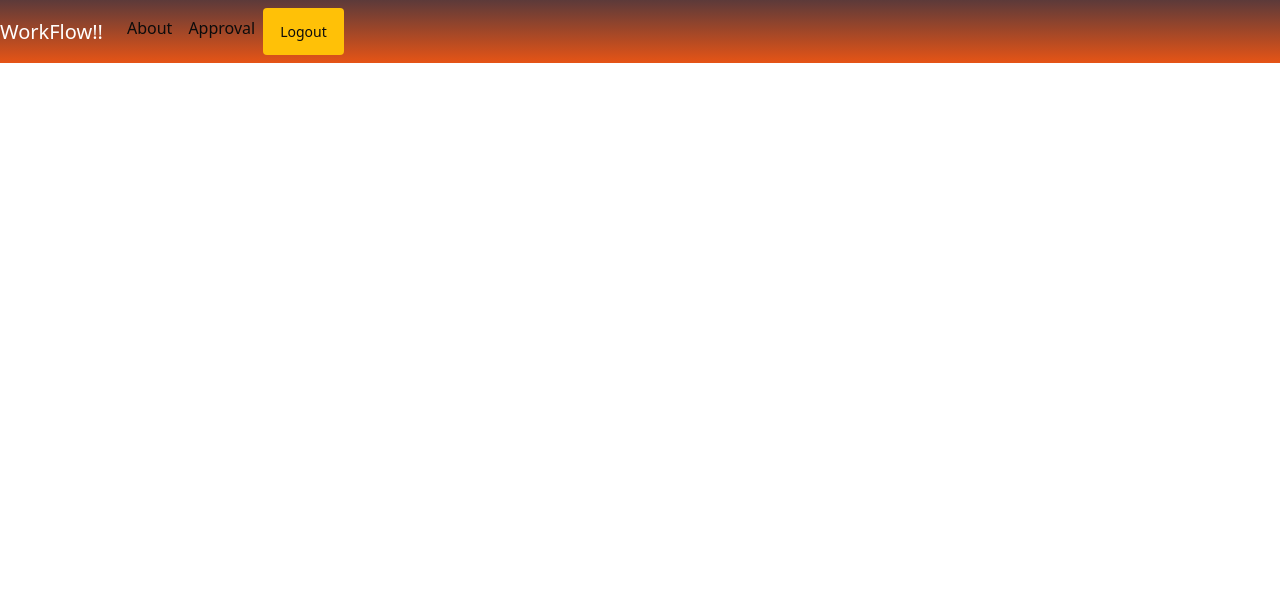
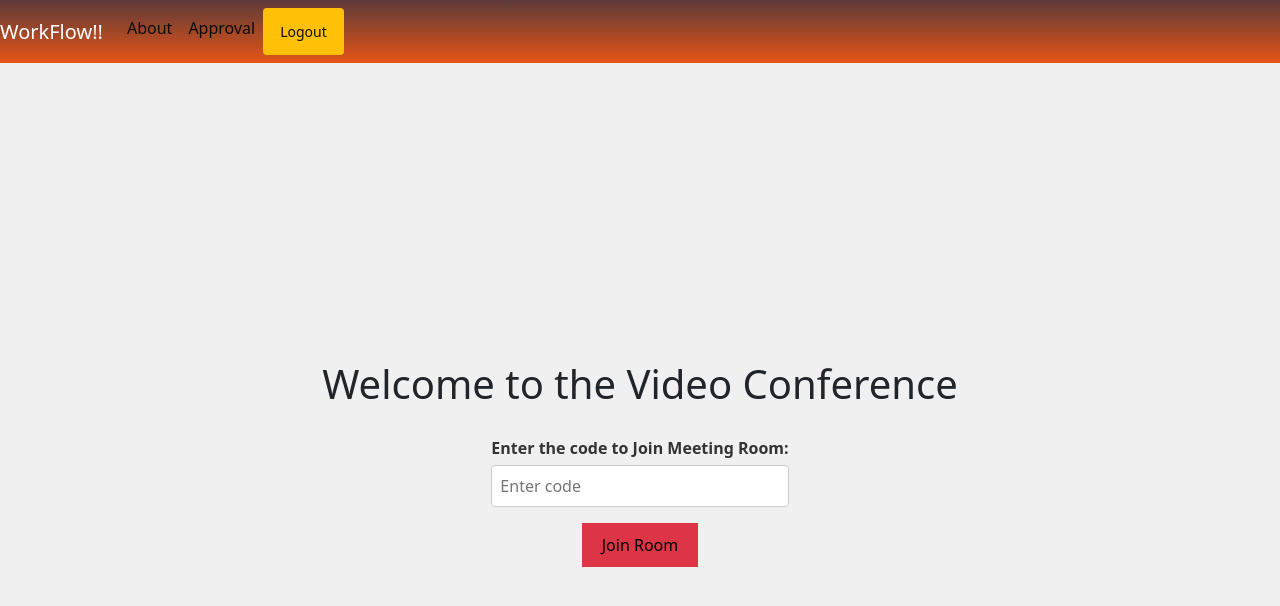
Before and after one commit to prachi-kush/EmployeeManagement, a React (Create React App) app: page /videoHome in a window 1280 px wide. Shown: the top 606 px of the page. Built offline with nearby package versions, Linux system fonts and the light colour scheme; sample sign-in values are in the browser's storage.

Commit message:
update User

```diff
--- a/package.json
+++ b/package.json
@@ -7,6 +7,7 @@
     "@testing-library/jest-dom": "^5.16.5",
     "@testing-library/react": "^13.4.0",
     "@testing-library/user-event": "^13.5.0",
+    "@zegocloud/zego-uikit-prebuilt": "^1.8.10",
     "axios": "^1.4.0",
     "bootstrap": "^5.3.0",
     "jwt-decode": "^3.1.2",
--- a/src/App.js
+++ b/src/App.js
@@ -16,6 +16,8 @@ import Contact from './component/modules/Contact';
  import About from './component/About';
  import Department from './component/modules/Department'
  import UpcomingBirthday from './component/modules/UpcomingBirthday';
+ import VideoHome from '../src/component/modules/videocall/VideoHome';
+ import VideoRoom from '../src/component/modules/videocall/VideoRoom';
 
  import PrivateComponent from './component/validation/PrivateComponent'
 
@@ -43,7 +45,8 @@ function App() {
        <Route  path='/about' element={<About/>}></Route>
        <Route  path='/department' element={<Department/>}></Route>
        <Route  path='/birthday' element={<UpcomingBirthday/>}></Route>
-
+       <Route path='/videoHome' element={<VideoHome/>}/>
+           <Route path='/videoRoom/:roomId' element={<VideoRoom/>}/>
        </Route>
        <Route path='/' element={<Home/>}></Route>
 
--- a/src/component/modules/Contact.js
+++ b/src/component/modules/Contact.js
@@ -1,12 +1,10 @@
 import React, { useState } from 'react';
+import {Link} from 'react-router-dom'
 import './divColor.css';
 import { toast } from 'react-toastify';
 import axiosInstance from '../validation/AxiosInstance'; // Import your Axios instance
+import contact5 from '../images/contact5.avif'
 
-import contact2 from '../images/contact2.png'
-import contact5 from '../images/contact5.avif'
-import contact3 from '../images/contact3.jpeg'
-import axios from 'axios';
 
 const Contact = () => {
  const [formData, setFormData] = useState({});
@@ -75,12 +73,18 @@ const resetForm = () => {
        <div>
 
       <div className='form mt-5'>
-        <div className='divColor justify-content-between d-flex flex-row'>
+
+
+        <div className='bg-light p-3 justify-content-between d-flex flex-row'>
           <h4>How can we help you?</h4>
+
+          <div style={{width:'15%',alignSelf:'center'}} >
+          <Link to='/videoHome'><h3 className='bg-primary text-white btn '>Join Meeting Room</h3></Link>
+
+        </div>
           <button className='btn btn-warning mx-5 '
           onClick={handleOpenModal}
-          >
-            <h4 >Click here</h4>
+          ><h4 >Click here</h4>
           </button>
         </div>
         <div className='m-5'>
--- /dev/null
+++ b/src/component/modules/videocall/VideoHome.js
@@ -0,0 +1,34 @@
+import React, { useCallback, useState } from 'react';
+import { useNavigate } from 'react-router-dom';
+import axiosInstance from '../../validation/AxiosInstance';
+import './videoHome.css'; // Import your CSS file here if needed
+
+const Home = () => {
+  const navigate = useNavigate();
+  const [value, setValue] = useState('');
+
+  const handleJoinRoom = useCallback(() => {
+    navigate(`/videoRoom/${value}`);
+  }, [navigate, value]);
+
+  return (
+    <div className="home-container1">
+      {/* Content for your Home page */}
+      <h1>Welcome to the Video Conference</h1>
+      <div className="input-container1">
+        <label htmlFor="roomCode">Enter the code to Join Meeting Room:</label>
+        <input
+          type="text"
+          id="roomCode"
+          value={value}
+          onChange={(e) => setValue(e.target.value)}
+          placeholder="Enter code"
+          required
+        />
+        <button onClick={handleJoinRoom} className='bg-danger mt-3'>Join Room</button>
+      </div>
+    </div>
+  );
+};
+
+export default Home;
--- /dev/null
+++ b/src/component/modules/videocall/VideoRoom.js
@@ -0,0 +1,72 @@
+import React from 'react'
+import { Link, useParams } from 'react-router-dom'
+import {ZegoUIKitPrebuilt} from '@zegocloud/zego-uikit-prebuilt'
+import axiosInstance from '../../validation/AxiosInstance';
+
+const Room = () => {
+    const {roomId}=useParams();
+
+    const myMeeting = async(element)=>{
+        const appId=351359231;
+        const serverSecret = "abdbc282d9d8f923de12119e34841ab1";
+        const kitToken =  ZegoUIKitPrebuilt.generateKitTokenForTest(appId, serverSecret, roomId,Date.now().toString(),"Prachi K");
+        const zp = ZegoUIKitPrebuilt.create(kitToken);
+              zp.joinRoom({
+              container: element,
+              sharedLinks: [
+              {
+               name: 'copy link',
+               url:`http://localhost:3000/room/${roomId}`
+              },
+       ],
+        scenario: {
+        mode: ZegoUIKitPrebuilt.VideoConference,
+    },
+  });
+}
+
+// const myMeeting = async (element) => {
+//     try {
+//       const response = await axiosInstance.post('/videoCall/generateToken', {
+//         roomId: roomId, // Pass the roomId from useParams()
+//         userId: 'Prachi K', // Set the user's ID here
+//       });
+
+//       if (response.status === 200) {
+//         const kitToken = response.data.kitToken;
+
+//         // Now, use the kitToken for your Zego video call setup
+//         const zp = ZegoUIKitPrebuilt.create(kitToken);
+//         zp.joinRoom({
+//           container: element,
+//           sharedLinks: [
+//             {
+//               name: 'copy link',
+//               url: `http://localhost:3000/room/${roomId}`,
+//             },
+//           ],
+//           scenario: {
+//             mode: ZegoUIKitPrebuilt.VideoConference,
+//           },
+//         });
+//       } else {
+//         console.error('Failed to fetch video call token:', response.statusText);
+//       }
+//     } catch (error) {
+//       console.error('Error fetching video call token:', error);
+//     }
+//   };
+
+
+
+
+
+  return (
+    <div>
+     <div ref={myMeeting}/>
+     {/* <div className='container' style={{}}><Link to='/videoHome'><h1>Cancel</h1></Link></div> */}
+    </div>
+  )
+}
+
+export default Room
--- /dev/null
+++ b/src/component/modules/videocall/videoHome.css
@@ -0,0 +1,18 @@
+/* Home.css */
+.home-container1 {
+    display: flex;
+    flex-direction: column;
+    align-items: center;
+    justify-content: center;
+    height: 100vh; /* Adjust as needed to fill the viewport */
+    background-color: #f0f0f0; /* Set your desired background color */
+  }
+
+  .input-container1 {
+    display: flex;
+    flex-direction: column;
+    align-items: center;
+    margin-top: 20px;
+  }
+
+  /* Add more styles as needed */
```
Also changed, not shown: 1 other file (tests, documents, lock files or other folders).
